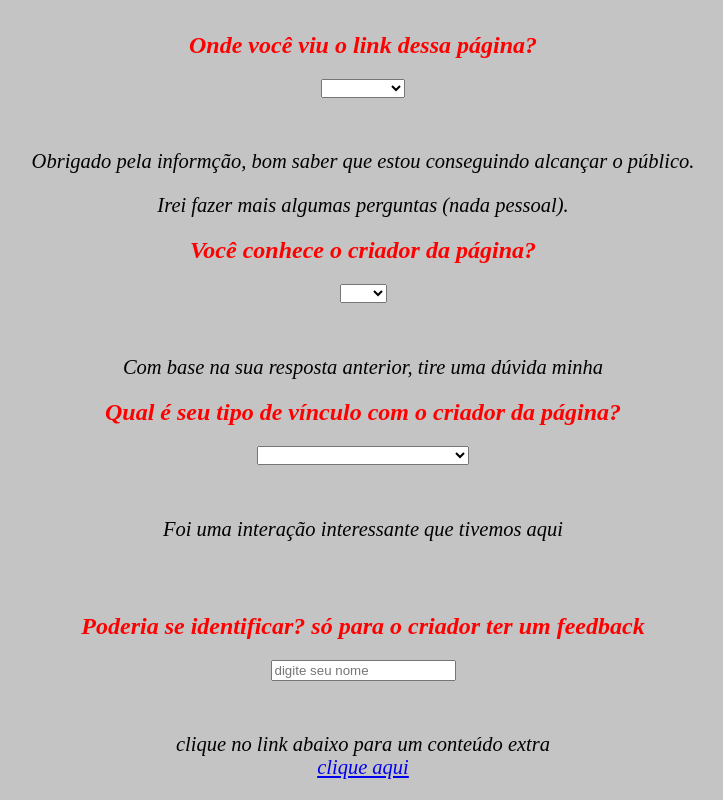
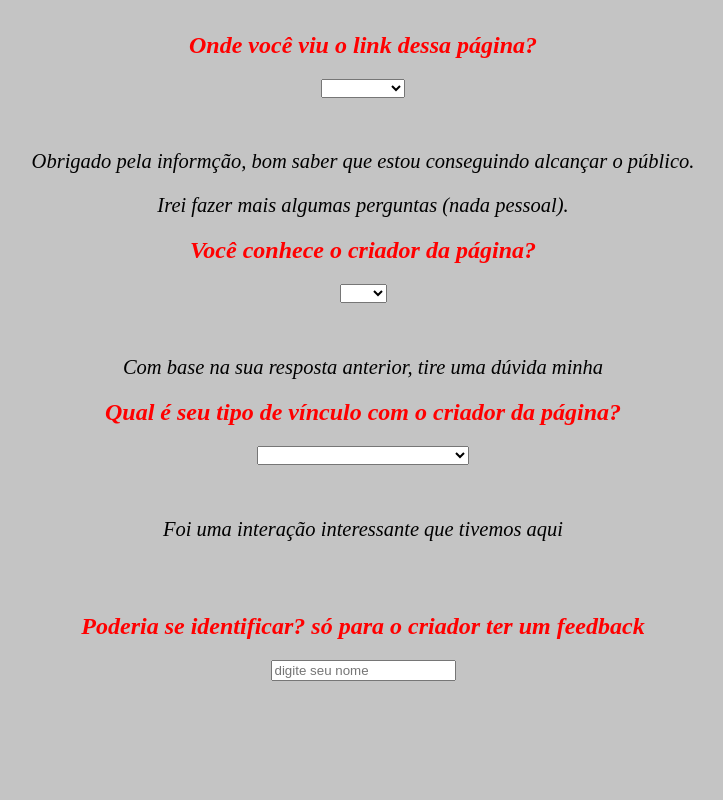
Before and after one commit to MARTINS-Cod/site, a plain HTML site: page index.html in a window 1280 px wide. Shown: the part 380-1180 px from the top of the page, without its empty margins (277-1000 px from the left). After the commit the page ends 1093 px from the top, so only its background shows below. Drawn offline with Linux system fonts and the light colour scheme; a web font is replaced by a local one.

Commit message:
Update index.html

```diff
--- a/index.html
+++ b/index.html
@@ -63,7 +63,6 @@
         </section>
     </main>
     <footer>
-        <p>clique no link abaixo para um conteúdo extra <br><a href="https://chat.whatsapp.com/DQMiUJFh4Yq1mQ8W5dolLT" target="_blank">clique aqui</a></p>
     </footer>
 </body>
 </html>
```
